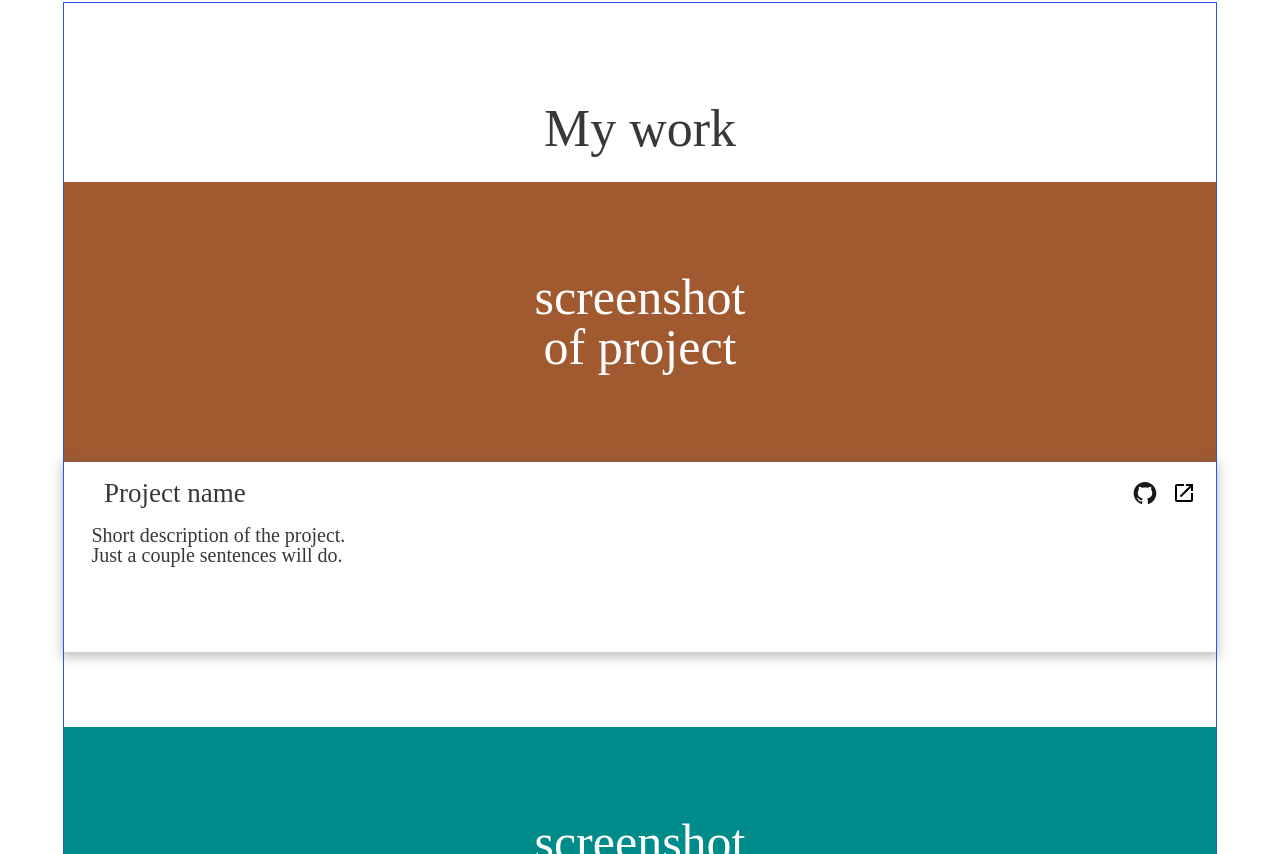
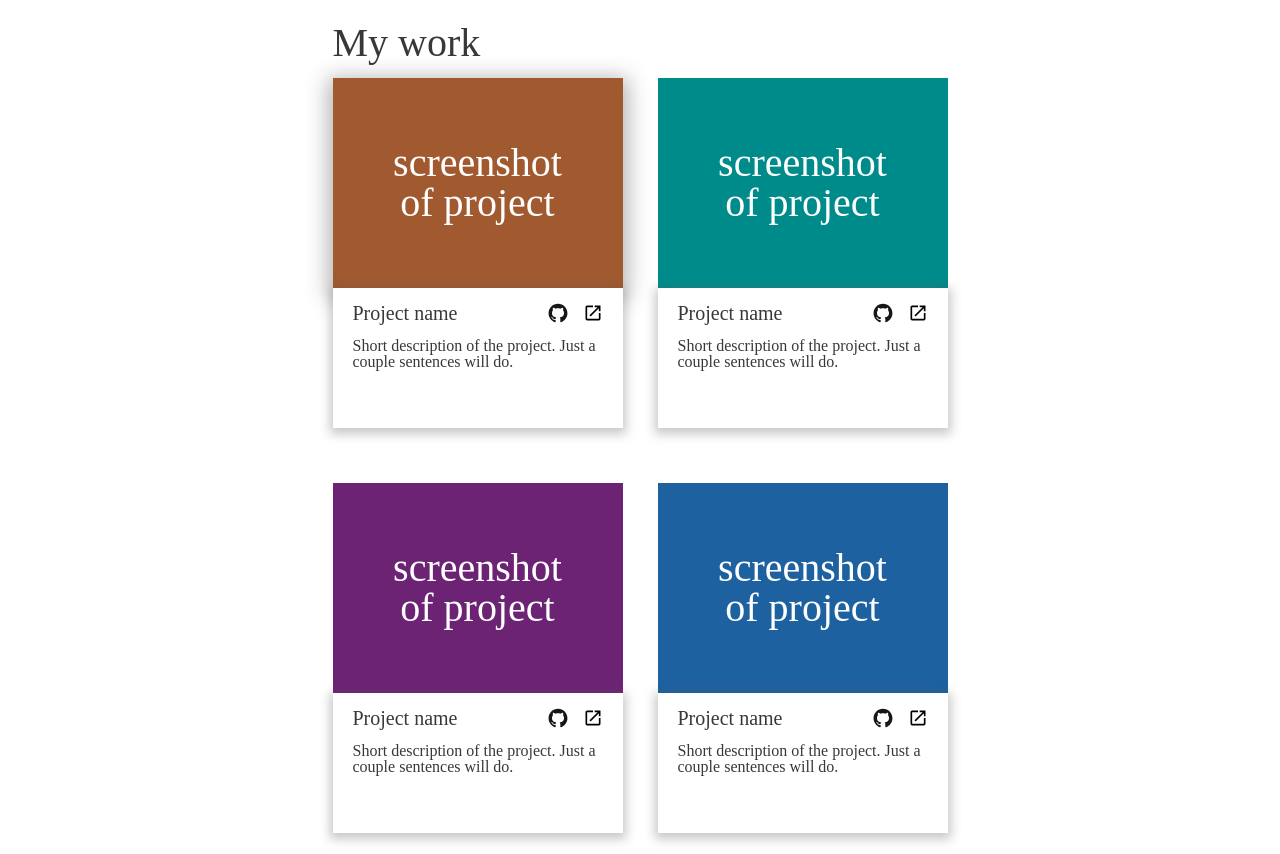
Before and after one commit to sub-pr1me/Project-Homepage, a website built with webpack: page src/template.html in a window 1280 px wide. Shown: the part 826-1680 px from the top of the page. Built offline with nearby package versions, Linux system fonts and the light colour scheme.

Commit message:
build: add middle tablet section

```diff
--- a/src/styles.css
+++ b/src/styles.css
@@ -48,9 +48,9 @@ table {
 
 /* //////////////////////////////////////////////////////// */
 
-main>* {
+/* * {
 	outline: rgb(47, 78, 255) 1px solid;
-}
+} */
 
 .c1{
 	background-color: rgb(161, 89, 48);
@@ -114,7 +114,9 @@ body {
 }
 
 .content {
-	transform: translateY(-73vh);
+	position: relative;
+	z-index: 1;
+	top: -73vh;
 }
 
 .background {
@@ -240,19 +242,6 @@ h2 {
 	font-size: 20px;
 }
 
-
-
-
-
-
-
-
-
-
-
-
-
-
 .git,
 .external {
 	width: 24px;
@@ -260,9 +249,16 @@ h2 {
 
 
 
+footer {
+	width: 100%;
+	height: 500px;
+}
+
+
+
 @media (min-width: 600px) {
 	.content {
-		transform: translateY(-45vh);
+		top: -45vh;
 	}
 
 	.background {
@@ -283,7 +279,7 @@ h2 {
 	.name {
 		position: absolute;
 		font-size: 58px;
-		left: 320px;
+		left: 35vw;
 		top: 100px;
 		min-width: 390px;
 		text-shadow: 1px 1px 2px rgb(0, 0, 0);
@@ -328,6 +324,103 @@ h2 {
 	.top_icons {
 		display: none;
 	}
+
+
+
+
+
+
+
+
+
+
+
+	main {
+		width: 100%;
+		height: fit-content;
+		justify-content: flex-start;
+	}
+
+
+	.main_content {
+		margin: 0px 8vw;
+		justify-content: flex-start;
+		width: 615px;
+		height: fit-content;
+		justify-content: flex-start;
+		align-items: center;
+	}
+
+	.projects_container {
+		flex-direction: row;
+		flex-wrap: wrap;
+		justify-content: flex-start;
+		width: inherit;
+		min-width: 600px;
+		height: fit-content;
+		gap: 35px;
+	}
+
+	h2 {
+		font-size: 40px;
+		margin: 20px 0px 0px 0px;
+		align-self: flex-start;
+	}
+
+	.project {
+		margin: 0px 0px 20px 0px;
+	}
+
+	.project,
+	.project_pic {
+		width: 290px;
+	}
+
+	.project_pic {
+		height: 210px;
+		font-size: 40px;
+	}
+
+	.project_info {
+		height: 140px;
+		background-color: white;
+	}
+
+	.project_header {
+		padding: 10px 0px;
+	}
+
+	.project_name {
+		font-size: 20px;
+	}
+
+	.project_name,
+	.project_description {
+		padding-left: 20px;
+	}
+
+	.project_description {
+		box-sizing: border-box;
+		font-size: 16px;
+		align-self: flex-start;
+		width: inherit;
+	}
+
+
+
+
+
+
+	.git,
+	.external {
+		width: 20px;
+	}
+
+	footer {
+		font-size: 50px;
+	}
+
+
 }
 
 @media (min-width: 1200px) {
@@ -337,7 +430,7 @@ h2 {
 	}
 
 	.content {
-		transform: translateY(-99vh);
+		top: -99vh;
 		width: 100vw;
 	}
 
--- a/src/template.html
+++ b/src/template.html
@@ -47,7 +47,7 @@
                 <h2 class="dark_text">My work</h2>
                 <div class="projects_container">
                     <div class="project">
-                        <div class="project_pic light_text c1">screenshot <br> of project</div>
+                        <div class="project_pic light_text low_shadow c1">screenshot <br> of project</div>
                         <div class="project_info shadow">
                             <div class="project_header">
                                 <div class="project_name dark_text">Project name</div>
@@ -56,11 +56,9 @@
                                     <img class="external" src="icons/open-in-new.svg" alt="Ecternal link">
                                 </div>
                             </div>
-                            <div class="project_description dark_text">Short description of the project.<br>Just a couple sentences will do. </div>
+                            <div class="project_description dark_text">Short description of the project. Just a couple sentences will do. </div>
                         </div>
                     </div>
-                </div>
-                <div class="projects_container">
                     <div class="project">
                         <div class="project_pic light_text c2">screenshot <br> of project</div>
                         <div class="project_info shadow">
@@ -71,11 +69,9 @@
                                     <img class="external" src="icons/open-in-new.svg" alt="Ecternal link">
                                 </div>
                             </div>
-                            <div class="project_description dark_text">Short description vthe project.<br>Just a couple sentences will do. </div>
+                            <div class="project_description dark_text">Short description of the project. Just a couple sentences will do. </div>
                         </div>
                     </div>
-                </div>
-                <div class="projects_container">
                     <div class="project">
                         <div class="project_pic light_text c3">screenshot <br> of project</div>
                         <div class="project_info shadow">
@@ -86,11 +82,9 @@
                                     <img class="external" src="icons/open-in-new.svg" alt="Ecternal link">
                                 </div>
                             </div>
-                            <div class="project_description dark_text">Short description of the project.<br>Just a couple sentences will do. </div>
+                            <div class="project_description dark_text">Short description of the project. Just a couple sentences will do. </div>
                         </div>
                     </div>
-                </div>
-                <div class="projects_container">
                     <div class="project">
                         <div class="project_pic light_text c4">screenshot <br> of project</div>
                         <div class="project_info shadow">
@@ -101,11 +95,9 @@
                                     <img class="external" src="icons/open-in-new.svg" alt="Ecternal link">
                                 </div>
                             </div>
-                            <div class="project_description dark_text">Short description of the project.<br>Just a couple sentences will do. </div>
+                            <div class="project_description dark_text">Short description of the project. Just a couple sentences will do. </div>
                         </div>
                     </div>
-                </div>
-                <div class="projects_container">
                     <div class="project">
                         <div class="project_pic light_text c5">screenshot <br> of project</div>
                         <div class="project_info shadow">
@@ -116,11 +108,9 @@
                                     <img class="external" src="icons/open-in-new.svg" alt="Ecternal link">
                                 </div>
                             </div>
-                            <div class="project_description dark_text">Short description of the project.<br>Just a couple sentences will do. </div>
+                            <div class="project_description dark_text">Short description of the project. Just a couple sentences will do. </div>
                         </div>
                     </div>
-                </div>
-                <div class="projects_container">
                     <div class="project">
                         <div class="project_pic light_text c6">screenshot <br> of project</div>
                         <div class="project_info shadow">
@@ -131,7 +121,7 @@
                                     <img class="external" src="icons/open-in-new.svg" alt="Ecternal link">
                                 </div>
                             </div>
-                            <div class="project_description dark_text">Short description of the project.<br>Just a couple sentences will do. </div>
+                            <div class="project_description dark_text">Short description of the project. Just a couple sentences will do. </div>
                         </div>
                     </div>
                 </div>
```
